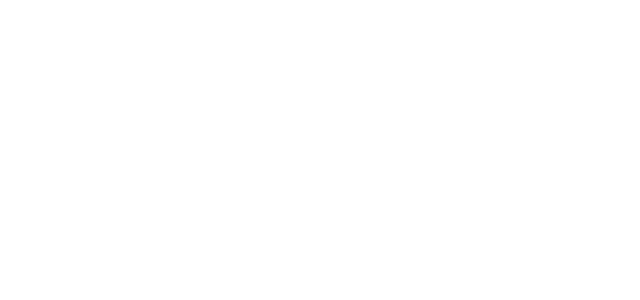
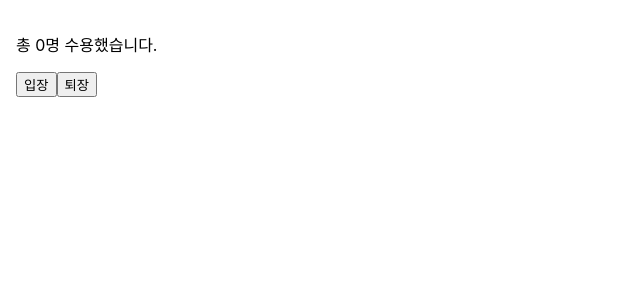
Before and after one commit to JongeunKeum/react-inflearn, a React (Create React App) app in the folder my-app/: page / in a window 1280 px wide. Shown: the top 300 px of the page, without its empty margins (0-640 px from the left). Built offline with nearby package versions, Linux system fonts and the light colour scheme.

Commit message:
chapter07 - use Hooks.. and custom

```diff
--- /dev/null
+++ b/my-app/src/chapter07/Accommodate.jsx
@@ -0,0 +1,37 @@
+import React, { useState, useEffect } from "react";
+import useCounter from "./useCounter";
+
+const MAX_CAPACITY = 10;
+
+function Accommodate(props) {
+	const [isFull, setIsFull] = useState(false);
+	const [count, increaseCount, decreaseCount] = useCounter(0);
+
+	useEffect(() => {
+		console.log("======================");
+		console.log("useEffect() is called.");
+		console.log(`isFull: ${isFull}`);
+	});
+
+	useEffect(() => {
+		setIsFull(count >= MAX_CAPACITY);
+		console.log(`Current count value: ${count}`);
+	}, [count]);
+
+	return (
+		<div style={{ padding: 16 }}>
+			<p>{`총 ${count}명 수용했습니다.`}</p>
+
+			<button onClick={increaseCount} disabled={isFull}>
+				입장
+			</button>
+			<button onClick={decreaseCount}>
+				퇴장
+			</button>
+
+			{isFull && <p style={{ color: "red" }}>정원이 가득 찼습니다.</p>}
+		</div>
+	);
+}
+
+export default Accommodate;
--- /dev/null
+++ b/my-app/src/chapter07/useCounter.jsx
@@ -0,0 +1,12 @@
+import React, { useState } from "react";
+
+function useCounter(initialValue) {
+	const [count, setCount] = useState(initialValue);
+
+	const increaseCount = () => setCount((count) => count + 1);
+	const decreaseCount = () => setCount((count) => Math.max(count - 1, 0));
+
+	return [count, increaseCount, decreaseCount];
+}
+
+export default useCounter;
--- a/my-app/src/index.js
+++ b/my-app/src/index.js
@@ -3,12 +3,12 @@
 import './index.css';
 import App from './App';
 import reportWebVitals from './reportWebVitals';
-import NotificationList from './chapter06/NotificationList';
+import Accommodate from './chapter07/Accommodate';
 
 const root = ReactDOM.createRoot(document.getElementById('root'));
 root.render(
   <React.StrictMode>
-    <NotificationList />
+    <Accommodate />
   </React.StrictMode>
 );
 
```
